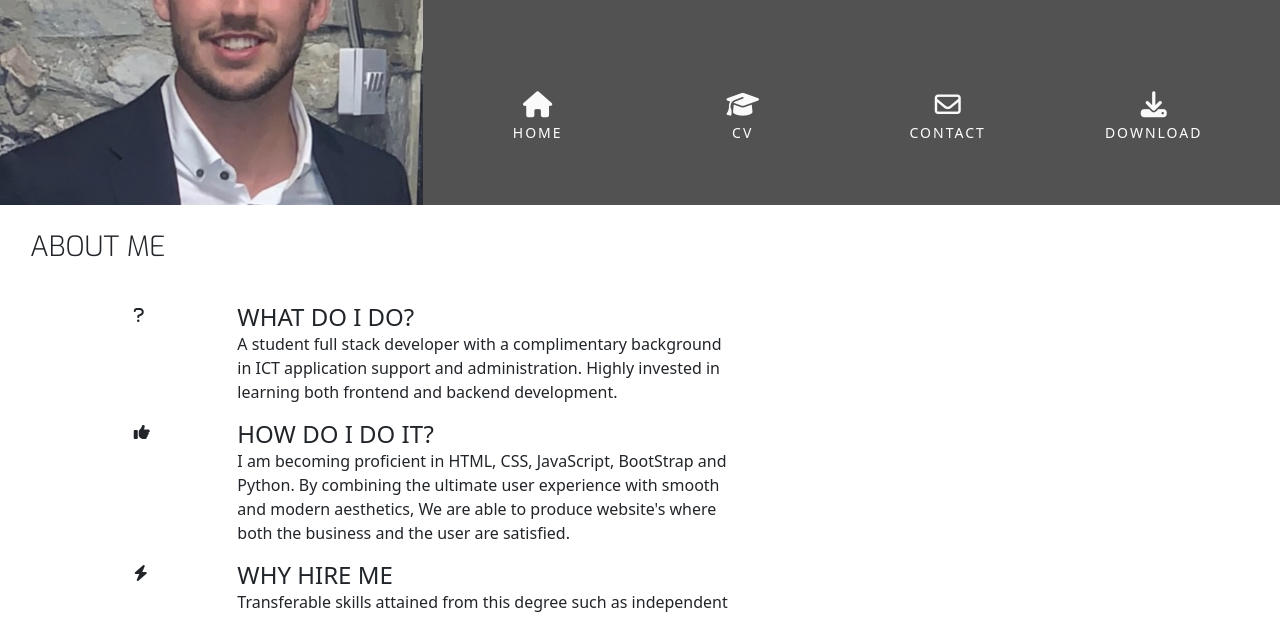
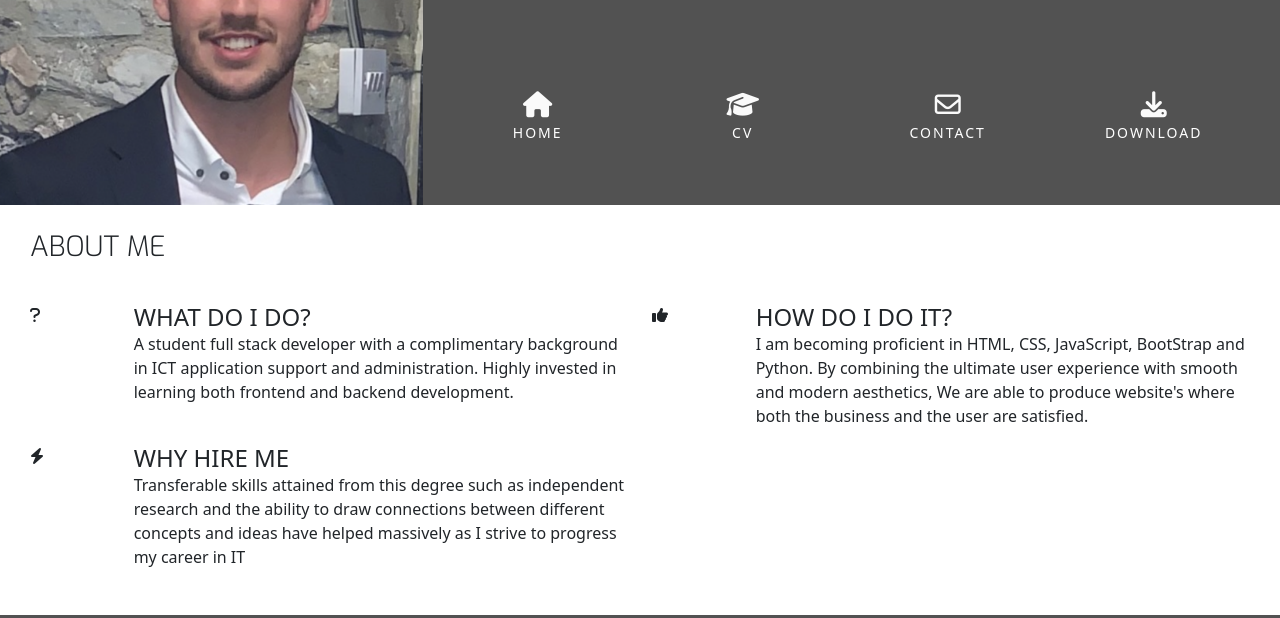
Before and after one commit to lewisjones37/interactive-cv, a plain HTML site: page index.html in a window 1280 px wide. Shown: the part 180-798 px from the top of the page. Drawn offline with nearby package versions, Linux system fonts and the light colour scheme.

Commit message:
fixed issue on home page, information is now horiz

```diff
--- a/index.html
+++ b/index.html
@@ -62,7 +62,7 @@
                     </div>
                 </div>
                 <div class="row">
-                    <div class="col-10 offset-1 0ffset-sm-0 col-sm-4 col-md-6">
+                    <div class="col-10 offset-1 offset-sm-0 col-sm-4 col-md-6">
                         <div class="row">
                             <div class="col-2">
                                 <i class="three-reasons-icon fa fa-question" aria-hidden="true"></i>
@@ -76,7 +76,7 @@
                             </div>
                         </div>
                     </div>
-                    <div class="col-10 offset-1 0ffset-sm-0 col-sm-4 col-md-6">
+                    <div class="col-10 offset-1 offset-sm-0 col-sm-4 col-md-6">
                         <div class="row">
                             <div class="col-2">
                                 <i class="three-reasons-icon fa fa-thumbs-up" aria-hidden="true"></i>
@@ -92,7 +92,7 @@
                             </div>
                         </div>
                     </div>
-                    <div class="col-10 offset-1 0ffset-sm-0 col-sm-4 col-md-6">
+                    <div class="col-10 offset-1 offset-sm-0 col-sm-4 col-md-6">
                         <div class="row">
                             <div class="col-2">
                                 <i class="three-reasons-icon fa fa-bolt" aria-hidden="true"></i>
```
